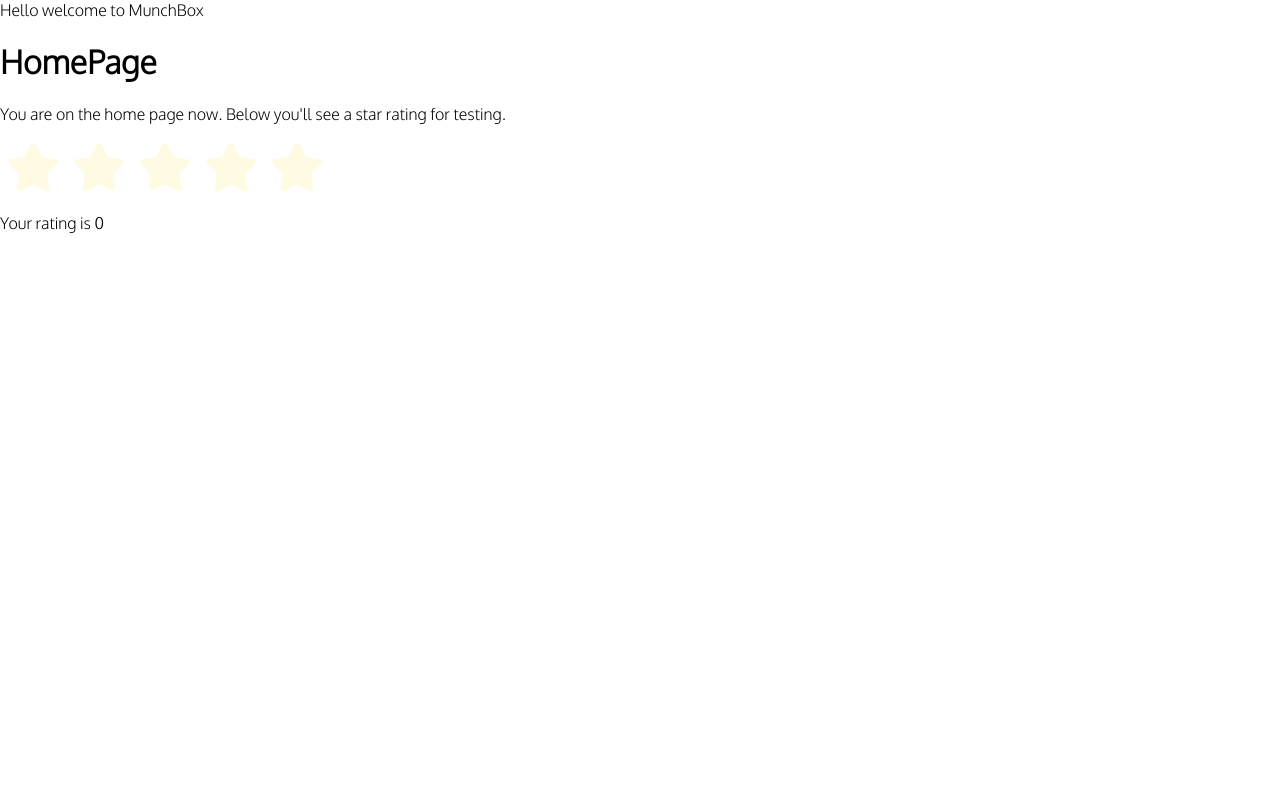
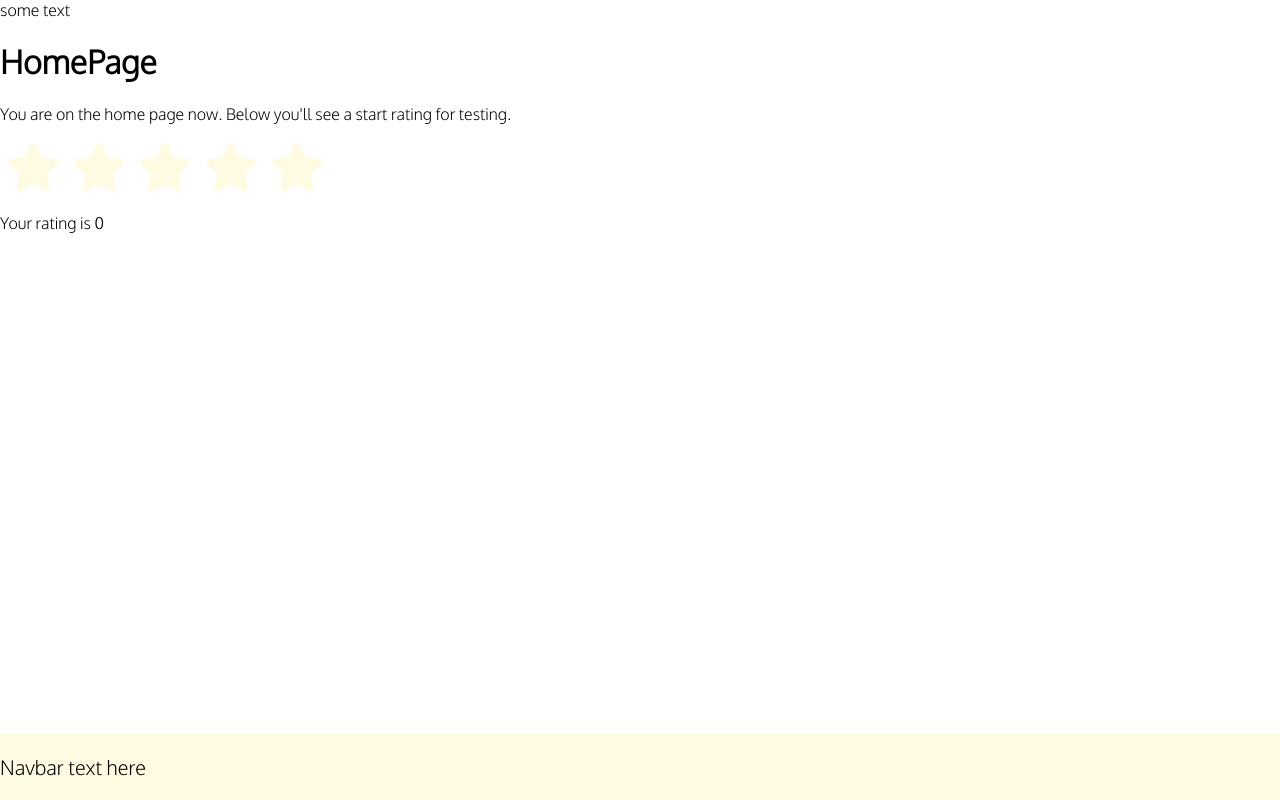
Before and after one commit to supernova4888/munchbox, a React (Create React App) app in the folder frontend/: page /home in a window 1280 px wide. Built offline with nearby package versions, Linux system fonts and the light colour scheme.

Commit message:
Add placeholder footer navbar and css file

```diff
--- a/frontend/src/App.jsx
+++ b/frontend/src/App.jsx
@@ -4,7 +4,8 @@ import React, { useState } from "react";
 // Project files
 import HomePage from "./pages/home";
 import PostPage from "./pages/post";
-import ProfilePage from "./pages/profile";
+import ProfilePage from "./pages/profile.jsx";
+import Navbar from "./components/navbar.jsx";
 
 export default function App() {
   // State
@@ -14,19 +15,16 @@ export default function App() {
   // Methods
 
   return (
-    <div className="App">
-      <header className="App-header">
         <div>
-            Hello welcome to MunchBox
+            some text
             <BrowserRouter>
                 <Switch>
                     <Route exact component={HomePage} path="/home" />
                     <Route exact component={PostPage} path="/post" />
                     <Route exact component={ProfilePage} path="/profile" />
                 </Switch>
+                <Navbar/>
             </BrowserRouter>
         </div>
-      </header>
-    </div>
   );
 }
--- a/frontend/src/components/navbar.jsx
+++ b/frontend/src/components/navbar.jsx
@@ -0,0 +1,7 @@
+export default function Navbar() {
+    return (
+        <footer className="navbarFooter">
+            <p>Navbar text here</p>
+        </footer>
+    );
+}
--- a/frontend/src/pages/home.js
+++ b/frontend/src/pages/home.js
@@ -7,8 +7,9 @@ export default function HomePage() {
 return (
     <div>
         <h1>HomePage</h1>
-        <p>You are on the home page now. Below you'll see a star rating for testing.</p>
+        <p>You are on the home page now. Below you'll see a start rating for testing.</p>
         <StarRating />
+
     </div>
 )
 }
--- /dev/null
+++ b/frontend/src/styles/_navbar.css
@@ -0,0 +1,8 @@
+.navbarFooter {
+    background-color: var(--color-offwhite);
+    position: fixed;
+    bottom: 0;
+    width: 100%;
+    font-size: 20px;
+
+}
--- a/frontend/src/styles/style.css
+++ b/frontend/src/styles/style.css
@@ -3,3 +3,4 @@
 @import url("_review.css");
 @import url("_shared.css");
 @import url("_variables.css");
+@import url("_navbar.css");
```
